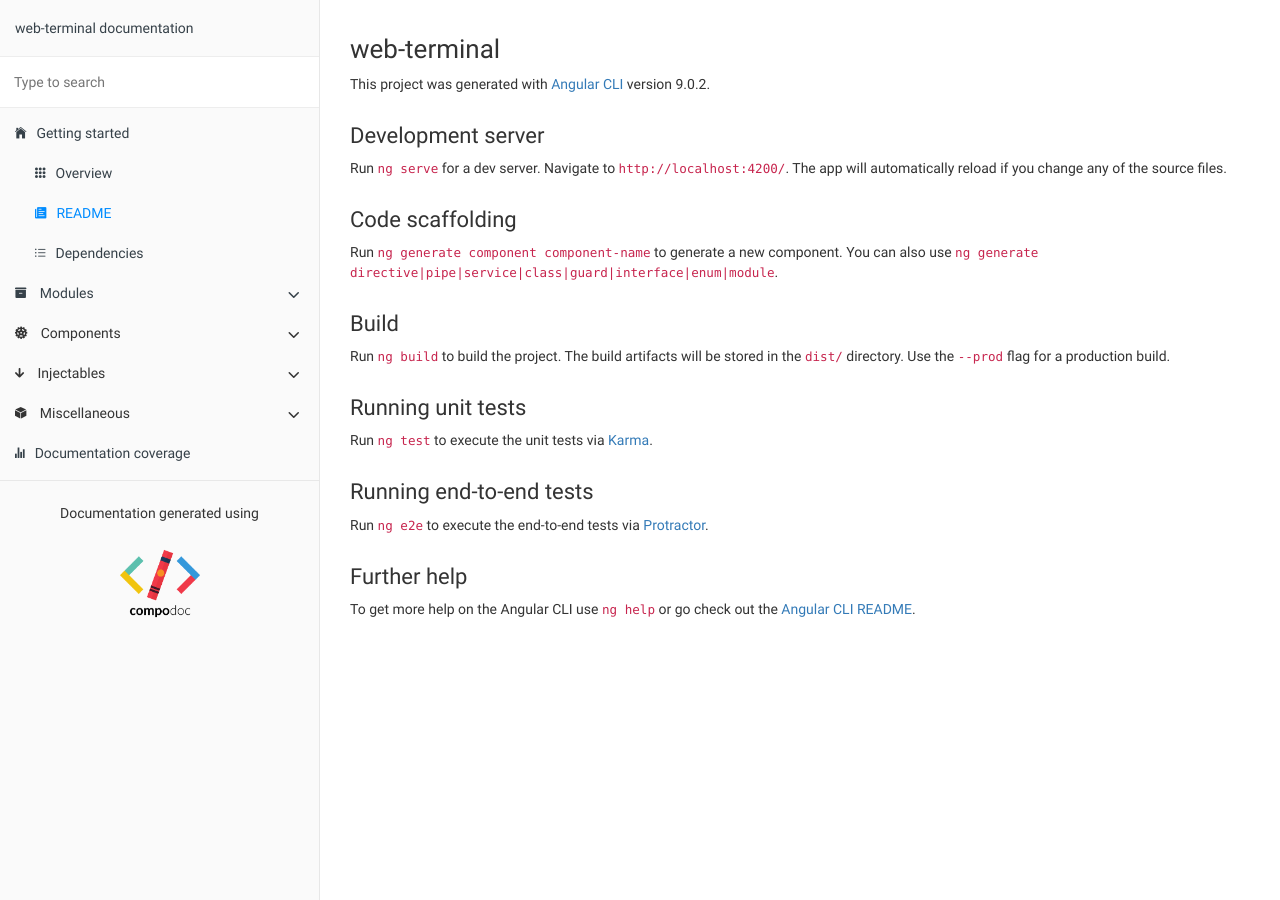
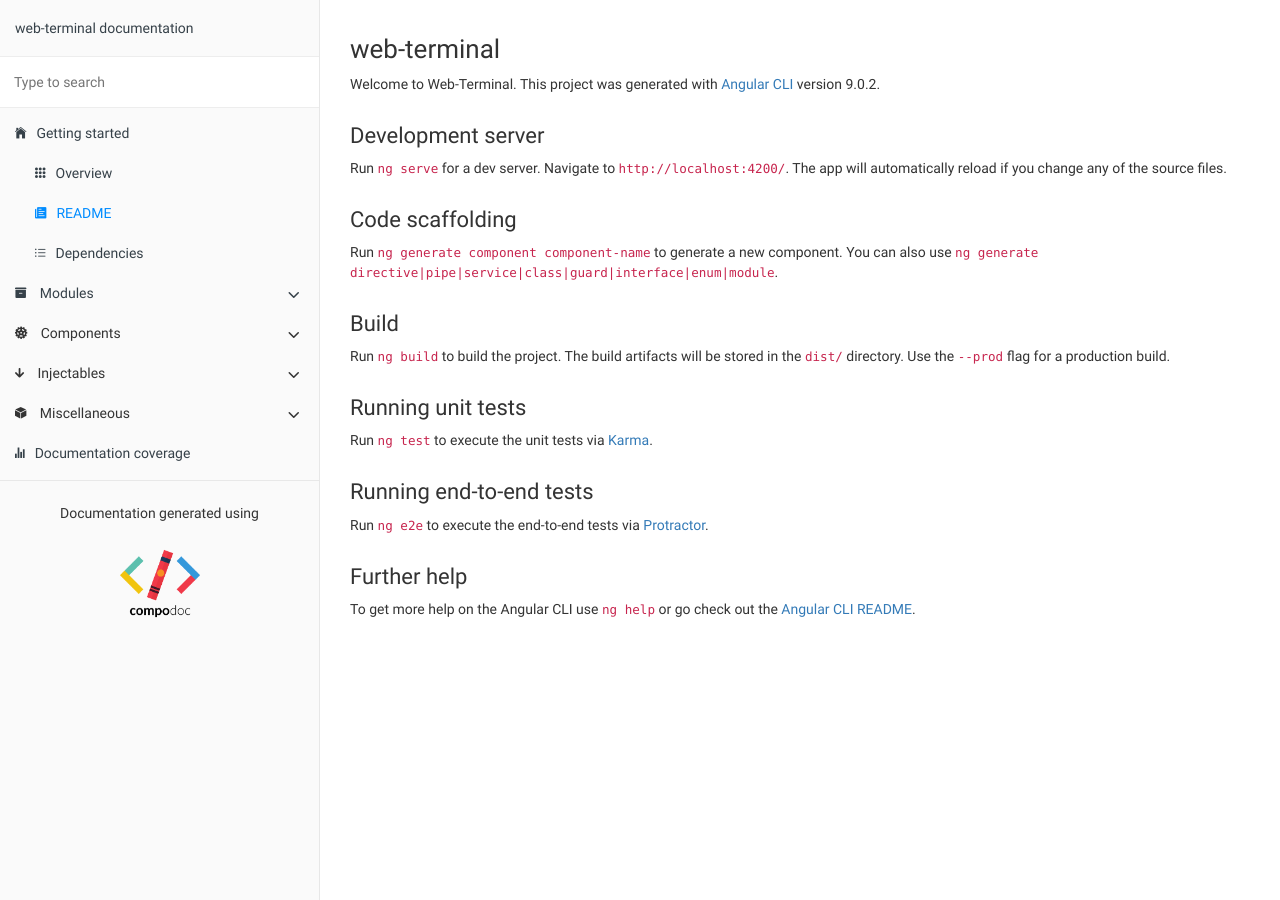
Before and after one commit to danielle-galvao/web-terminal, a Jekyll site: the page client/documentation/index.html, which Jekyll copies as it is, in a window 1280 px wide. Built offline with Jekyll 4.4.1, drawn with Linux system fonts in a browser that asks for light colours.

Commit message:
Update index.html

```diff
--- a/client/documentation/index.html
+++ b/client/documentation/index.html
@@ -31,7 +31,7 @@
                    <div class="content-data">
 
 <h1 id="web-terminal">web-terminal</h1>
-<p>This project was generated with <a href="https://github.com/angular/angular-cli">Angular CLI</a> version 9.0.2.</p>
+<p>Welcome to Web-Terminal. This project was generated with <a href="https://github.com/angular/angular-cli">Angular CLI</a> version 9.0.2.</p>
 <h2 id="development-server">Development server</h2>
 <p>Run <code>ng serve</code> for a dev server. Navigate to <code>http://localhost:4200/</code>. The app will automatically reload if you change any of the source files.</p>
 <h2 id="code-scaffolding">Code scaffolding</h2>
```
